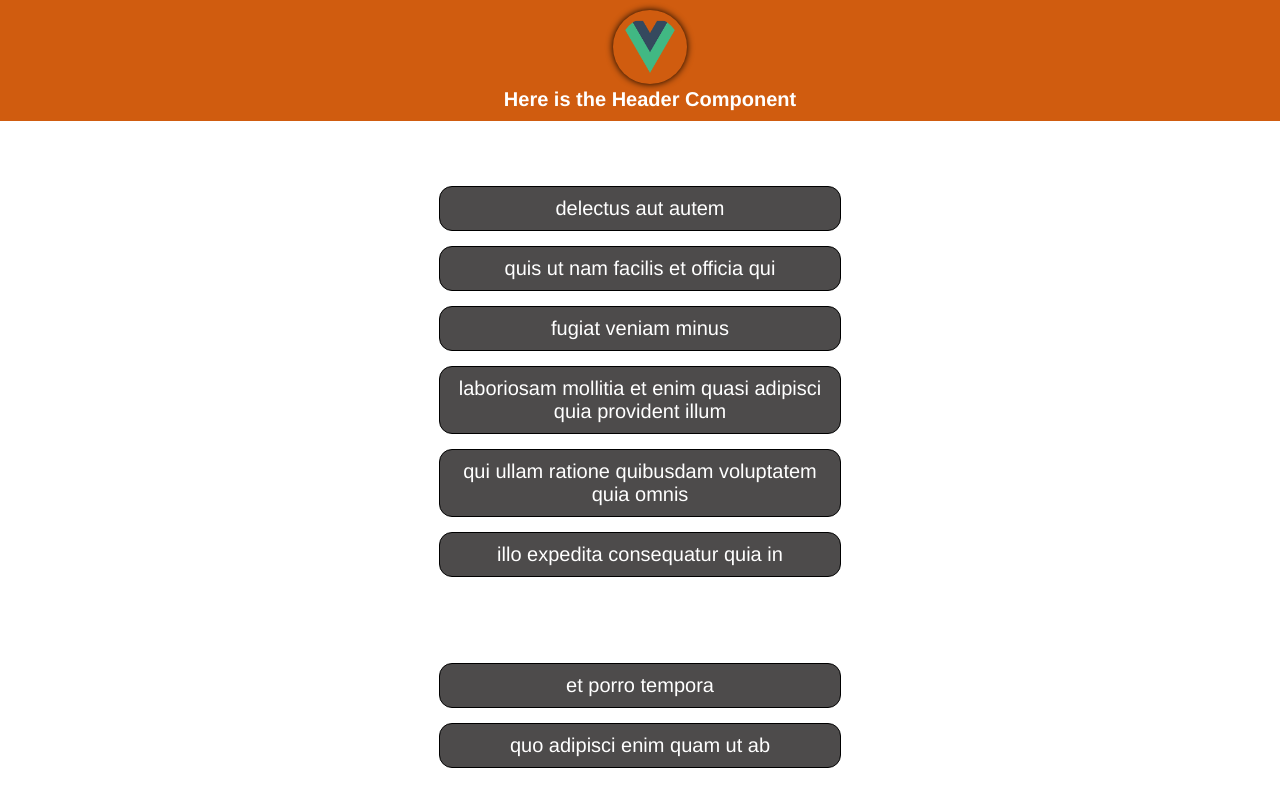
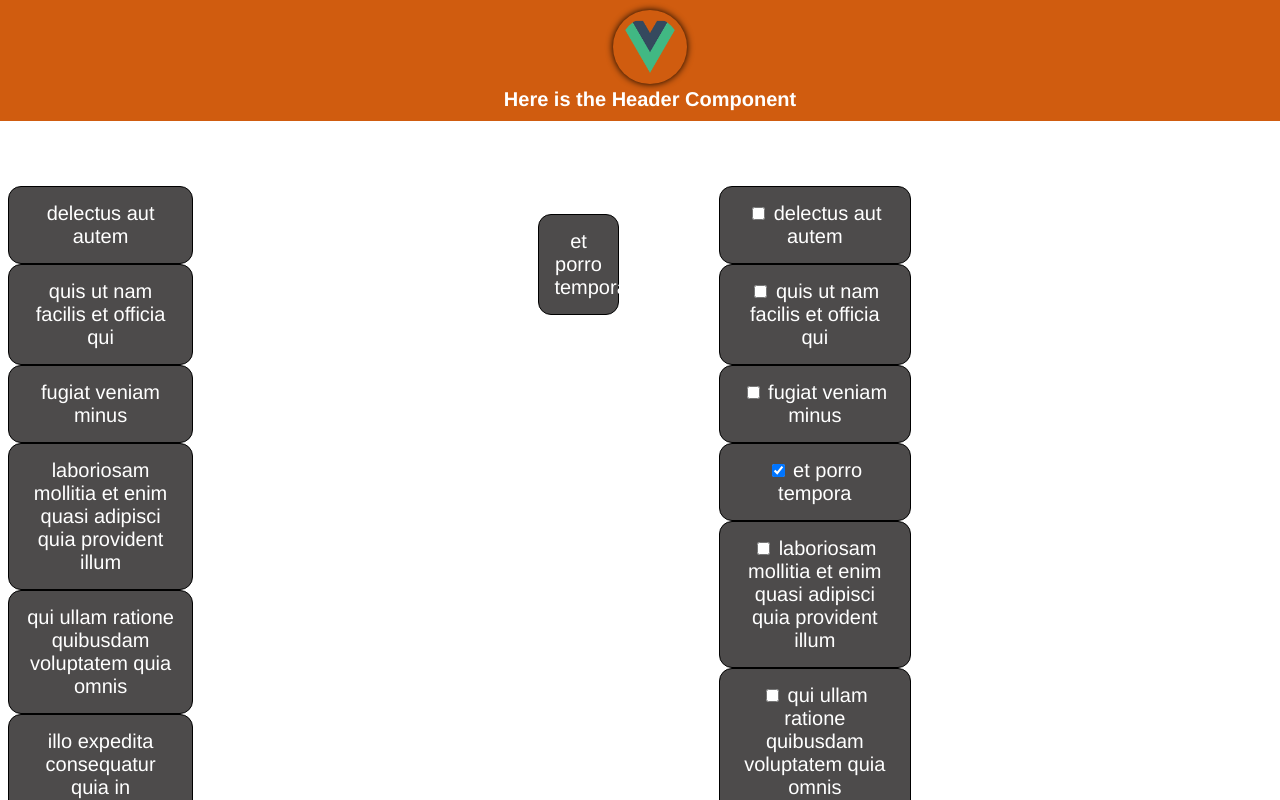
Before and after one commit to ldxavier/new-test, a Vue app: page / in a window 1280 px wide. Shown: the top 800 px of the page. Built offline with nearby package versions, Linux system fonts and the light colour scheme.

Commit message:
column-not-ready

```diff
--- a/src/App.vue
+++ b/src/App.vue
@@ -1,42 +1,46 @@
 <template>
+  <div>
     <TheHeader v-show="showHeader"/><br>
 
+    <div class="xxx">
+      <!-- Lista de Tarefas Não Concluídas -->
+      <div class="list">
         <h2>Open List</h2>
         <div
           v-for="lis in uncompleted"
           :key="lis.id"
           class="div1"
         >
+          {{ lis.title }}
+        </div>
+      </div>
 
-    {{lis.title}}
-
-  </div>
-  <br/>
-
+      <!-- Lista de Tarefas Concluídas -->
+      <div class="list">
         <h2>Completed List</h2>
         <div
           v-for="lis in completed"
           :key="lis.id"
           class="div1"
         >
-
-    {{lis.title}}
+          {{ lis.title }}
+        </div>
       </div>
 
+      <!-- Lista Completa -->
+      <div class="list">
         <h2>Full List</h2>
         <div
           v-for="list in list"
           :key="list.id"
           class="div1"
         >
-  <input
-    v-model="list.completed"
-    type="checkbox"
-  >
-  {{list.title}}
-
+          <input v-model="list.completed" type="checkbox">
+          {{ list.title }}
         </div>
-
+      </div>
+    </div>
+  </div>
 </template>
 
 <script>
@@ -93,12 +97,6 @@ export default {
           "title": "illo expedita consequatur quia in",
           "completed": false
         },
-        {
-          "userId": 1,
-          "id": 8,
-          "title": "quo adipisci enim quam ut ab",
-          "completed": true
-        },
       ]
     }
   },
@@ -106,13 +104,11 @@ export default {
     uncompleted(){
       return this.list.filter(lis => !lis.completed);
     },
-
     completed(){
       return this.list.filter(lis => lis.completed);
     }
   }
 }
-
 </script>
 
 <style>
@@ -125,18 +121,23 @@ export default {
   margin-top: 100px;
 }
 
-.div1{
-  margin-top: 15px;
-  padding: 10px;
+.xxx {
+  display: flex; /* Exibe os elementos lado a lado */
+  justify-content: space-between; /* Espaçamento entre os elementos */
+}
+
+.list {
+  margin-right: 20px; /* Espaçamento entre as listas */
+}
+
+.div1 {
+  padding: 15px;
   border: 1px solid #000;
   width: 30%;
-  margin-left: auto;
-  margin-right: auto;
   text-align: center;
   background-color: #4d4b4b;
   color: #fff;
   font-size: 20px;
   border-radius: 13px;
-
 }
 </style>
```
Lines whose indentation alone changed are shown as unchanged.
